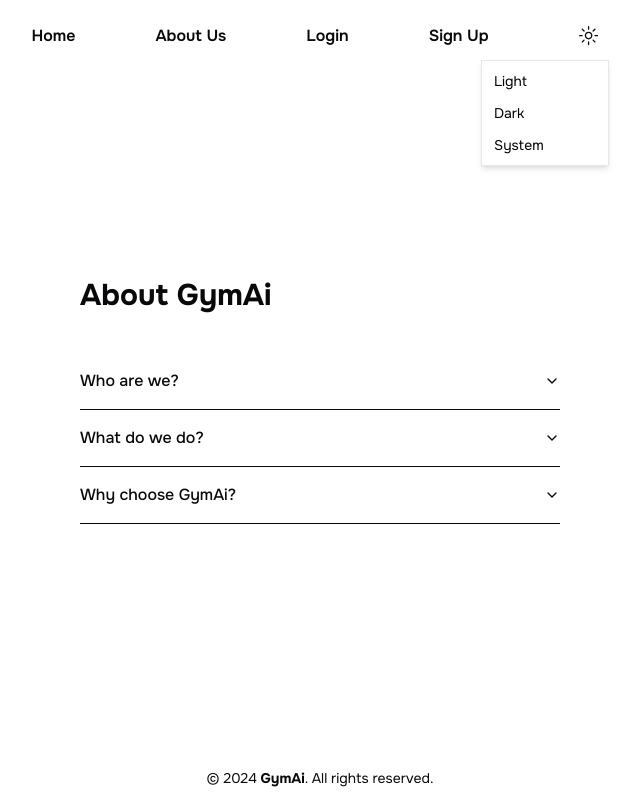
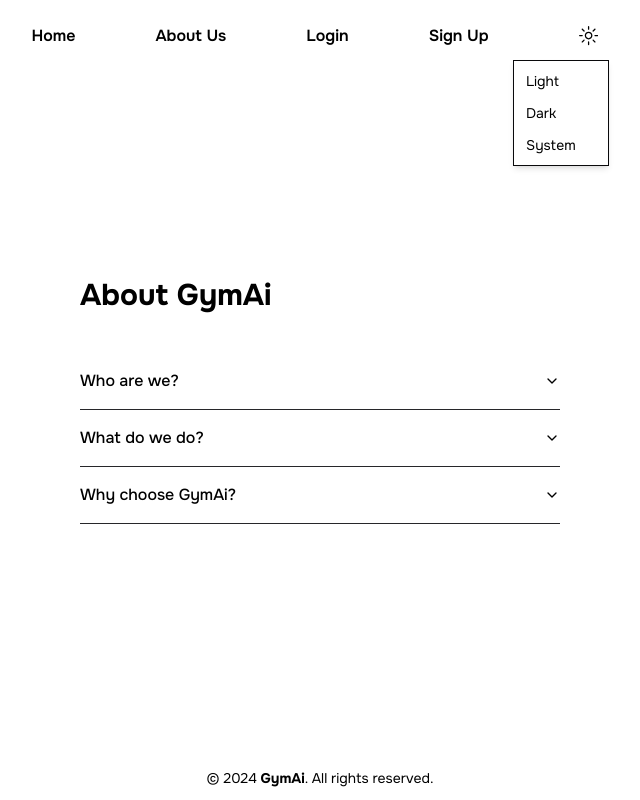
Before and after one commit to cmperdomo17/gym-ai-next, a Next.js app: page /about in a window 1280 px wide. Both pictures are taken after a click on the button "Toggle theme". Shown: the whole page, without its empty margins (320-960 px from the left). Built offline with nearby package versions, Linux system fonts and the light colour scheme.

Commit message:
feat: Update styles in about page and components
chore: Remove unused CSS code

refactor: Fix file name casing in input component

```diff
--- a/src/app/about/page.tsx
+++ b/src/app/about/page.tsx
@@ -9,7 +9,7 @@ import {
 
 export default function About() {
     return (
-        <div className="flex flex-col gap-10 w-72 md:w-[30rem] text-zinc-950 dark:text-white">
+        <div className="flex flex-col gap-10 w-72 md:w-[30rem]">
             <h1 className="text-3xl font-bold">
                 About GymAi
             </h1>
--- a/src/app/layout.tsx
+++ b/src/app/layout.tsx
@@ -16,7 +16,7 @@ export default function RootLayout({ children }: Readonly<{
           enableSystem
           disableTransitionOnChange
         >
-          <div className="flex flex-col items-center justify-center h-[100dvh] text-gray-200">
+          <div className="flex flex-col items-center justify-center h-[100dvh]">
             <NavBar />
             {children}
             <Footer />
--- a/src/app/page.tsx
+++ b/src/app/page.tsx
@@ -3,15 +3,15 @@ import Image from "next/image";
 export default function Home() {
   return (
     <>
-      <h1 className="text-3xl font-bold text-zinc-950 dark:text-white">
+      <h1 className="text-3xl font-bold">
         Welcome to GymAi
       </h1>
-      <Image
+      {/* <Image
         src={"/logo.png"}
         alt="GymAi Logo"
         width={200}
         height={200}
-      />
+      /> */}
     </>
   );
 }
--- a/src/components/footer/footer.tsx
+++ b/src/components/footer/footer.tsx
@@ -1,6 +1,6 @@
 export default function Footer() {
     return (
-        <footer className="w-full bottom-0 fixed text-sm text-zinc-950 dark:text-white p-3 flex justify-center items-center">
+        <footer className="w-full bottom-0 fixed text-sm p-3 flex justify-center items-center">
             <p>© 2024 <strong>GymAi</strong>. All rights reserved.</p>
         </footer>
     );
--- a/src/components/form/form.tsx
+++ b/src/components/form/form.tsx
@@ -5,7 +5,7 @@ import Link from "next/link";
 export default function Form( { isLogin }: Readonly<{ isLogin: boolean }>) {
     return (
         <form className="flex flex-col gap-12 items-center">
-            <h1 className="text-4xl text-center font-bold text-zinc-950 dark:text-white">Gym AI</h1>
+            <h1 className="text-4xl text-center font-bold">Gym AI</h1>
             <div className="flex flex-col gap-7">
                 <Input label="Username" />
                 { isLogin ?
--- a/src/components/input/input.tsx
+++ b/src/components/input/input.tsx
@@ -5,7 +5,7 @@ export default function Input({ label, type = "text", placeholder, required = tr
     return (
         <div className="input-group relative">
             <input
-                className="input w-full font-normal text-base text-zinc-950 dark:text-white bg-transparent outline-none border-b-2 border-zinc-950 dark:border-white pt-3 pb-1"
+                className="input w-full font-normal text-base bg-transparent outline-none border-b-2 border-zinc-950 dark:border-white pt-3 pb-1"
                 type={ type }
                 placeholder={ placeholder }
                 required={ required }
--- a/src/components/navbar/navbar.tsx
+++ b/src/components/navbar/navbar.tsx
@@ -3,7 +3,7 @@ import { ModeToggle } from "../modeToggle/modeToggle";
 export default function NavBar() {
 
     return (
-        <nav className="flex justify-center items-center gap-7 lg:gap-20 top-0 fixed w-full text-sm border-b md:border-none lg:text-base font-semibold py-4 px-3 text-zinc-950 dark:text-white">
+        <nav className="flex justify-center items-center gap-7 lg:gap-20 top-0 fixed w-full text-sm lg:text-base font-semibold py-4 px-3">
             <a className="hover:underline" href="/">Home</a>
             <a className="hover:underline" href="/about">About Us</a>
             <a className="hover:underline" href="/login">Login</a>
--- a/src/components/ui/accordion.tsx
+++ b/src/components/ui/accordion.tsx
@@ -14,7 +14,7 @@ const AccordionItem = React.forwardRef<
 >(({ className, ...props }, ref) => (
   <AccordionPrimitive.Item
     ref={ref}
-    className={cn("border-b border-b-zinc-950 dark:border-b-white", className)}
+    className={cn("border-b border-b-zinc-800 dark:border-b-white", className)}
     {...props}
   />
 ))
--- a/src/components/ui/dropdown-menu.tsx
+++ b/src/components/ui/dropdown-menu.tsx
@@ -47,7 +47,7 @@ const DropdownMenuSubContent = React.forwardRef<
   <DropdownMenuPrimitive.SubContent
     ref={ref}
     className={cn(
-      "z-50 min-w-[8rem] overflow-hidden rounded-md border bg-popover p-1 text-popover-foreground shadow-lg data-[state=open]:animate-in data-[state=closed]:animate-out data-[state=closed]:fade-out-0 data-[state=open]:fade-in-0 data-[state=closed]:zoom-out-95 data-[state=open]:zoom-in-95 data-[side=bottom]:slide-in-from-top-2 data-[side=left]:slide-in-from-right-2 data-[side=right]:slide-in-from-left-2 data-[side=top]:slide-in-from-bottom-2",
+      "z-50 min-w-[8rem] overflow-hidden rounded-md border border-zinc-950 dark:border-white bg-popover p-1 text-popover-foreground shadow-lg data-[state=open]:animate-in data-[state=closed]:animate-out data-[state=closed]:fade-out-0 data-[state=open]:fade-in-0 data-[state=closed]:zoom-out-95 data-[state=open]:zoom-in-95 data-[side=bottom]:slide-in-from-top-2 data-[side=left]:slide-in-from-right-2 data-[side=right]:slide-in-from-left-2 data-[side=top]:slide-in-from-bottom-2",
       className
     )}
     {...props}
@@ -65,7 +65,7 @@ const DropdownMenuContent = React.forwardRef<
       ref={ref}
       sideOffset={sideOffset}
       className={cn(
-        "z-50 min-w-[8rem] overflow-hidden rounded-md border bg-popover p-1 text-popover-foreground shadow-md data-[state=open]:animate-in data-[state=closed]:animate-out data-[state=closed]:fade-out-0 data-[state=open]:fade-in-0 data-[state=closed]:zoom-out-95 data-[state=open]:zoom-in-95 data-[side=bottom]:slide-in-from-top-2 data-[side=left]:slide-in-from-right-2 data-[side=right]:slide-in-from-left-2 data-[side=top]:slide-in-from-bottom-2",
+        "z-50 min-w-[6rem] overflow-hidden rounded-md border border-zinc-950 dark:border-white bg-popover p-1 text-popover-foreground shadow-md data-[state=open]:animate-in data-[state=closed]:animate-out data-[state=closed]:fade-out-0 data-[state=open]:fade-in-0 data-[state=closed]:zoom-out-95 data-[state=open]:zoom-in-95 data-[side=bottom]:slide-in-from-top-2 data-[side=left]:slide-in-from-right-2 data-[side=right]:slide-in-from-left-2 data-[side=top]:slide-in-from-bottom-2",
         className
       )}
       {...props}
@@ -83,7 +83,7 @@ const DropdownMenuItem = React.forwardRef<
   <DropdownMenuPrimitive.Item
     ref={ref}
     className={cn(
-      "relative flex cursor-default select-none items-center rounded-sm px-2 py-1.5 text-sm outline-none transition-colors focus:bg-accent focus:text-accent-foreground data-[disabled]:pointer-events-none data-[disabled]:opacity-50",
+      "relative flex cursor-pointer select-none items-center rounded-sm px-2 py-1.5 text-sm outline-none transition-colors focus:bg-accent focus:text-accent-foreground data-[disabled]:pointer-events-none data-[disabled]:opacity-50",
       inset && "pl-8",
       className
     )}
```
